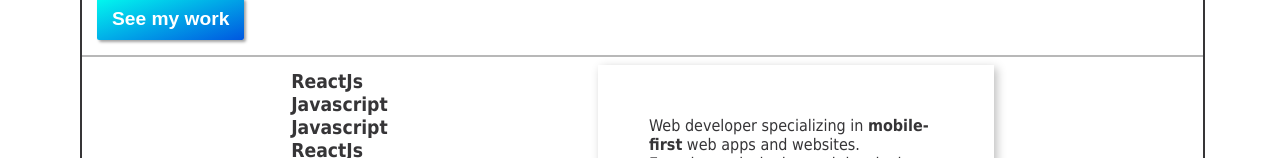
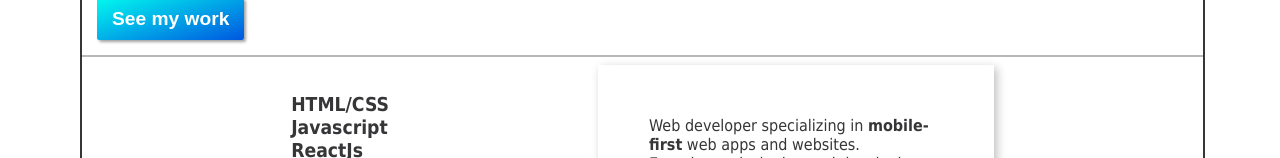
Before and after one commit to NathanielPownell/nathaniel-pownell-portfolio, a React (Create React App) app: page / in a window 1280 px wide. Shown: the part 642-800 px from the top of the page. Built offline with nearby package versions, Linux system fonts and the light colour scheme.

Commit message:
update description

```diff
--- a/src/components/Home.js
+++ b/src/components/Home.js
@@ -29,10 +29,11 @@
                 <div className={classes.info}>
                     <h3>Front End Developer</h3>
                     <ul className={classes.skillsmobile}>
+                        <li>HTML/CSS</li>
                         <li>Javascript</li>
                         <li>ReactJs</li>
                         <li>UI/Design</li>
-                        <li>HTML/CSS</li>
+
                         <li>Python</li>
                         <li>Django</li>
                         <li>...</li>
@@ -54,12 +55,11 @@
             <div className={classes.lower}>
                 <div className={classes.skills}>
                     <ul>
-                    <li>ReactJs</li>
-                    <li>Javascript</li>
+                        <li>HTML/CSS</li>
                         <li>Javascript</li>
                         <li>ReactJs</li>
                         <li>UI/Design</li>
-                        <li>HTML/CSS</li>
+
                         <li>Python</li>
                         <li>Django</li>
                         <li>...</li>
```
Lines whose indentation alone changed are shown as unchanged.
